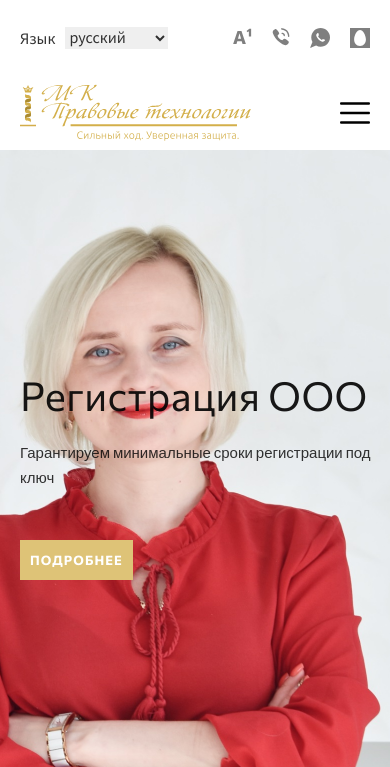
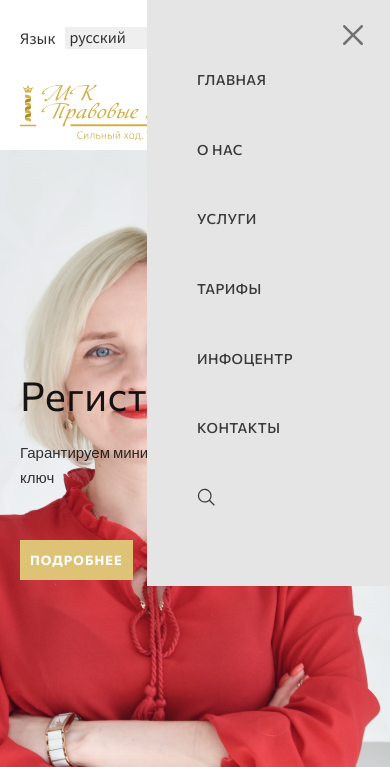
Before and after one commit to kuzkovandrey/test, a website: page app/index.html in a window 390 px wide. Both pictures are taken after a click on the link 355 px from the left and 112 px from the top of the page. Shown: the top 767 px of the page. Drawn offline with Linux system fonts and the light colour scheme; files that its build step writes are made by us from their sources.

Commit message:
Added adaptive menu, fixed bugs

```diff
--- a/app/index.html
+++ b/app/index.html
@@ -51,6 +51,7 @@
 			<img class="header__logo" src="svg/logo.svg" alt="logo">
 
 			<nav class="header__navbar navbar">
+				<a class="navbar__item--close" href="#"><img src="svg/close.svg" alt=""></a>
 				<a class="navbar__item" href="#">Главная</a>
 				<a class="navbar__item" href="#">О нас</a>
 				<a class="navbar__item" href="#">Услуги</a>
@@ -292,6 +293,7 @@
 		</section>
 
 		<section class="partners">
+
 			<div class="partners__wrapper">
 				<h2 class="partners__title">Отзывы наших партнеров</h2>
 				<div class="reviews">
@@ -399,6 +401,7 @@
 					<img loading="lazy" src="svg/partner-5.svg" alt="partner image" class="partner-lists__item">
 				</div>
 			</div>
+
 		</section>
 
 		<section class="we-do">
--- /dev/null
+++ b/app/scripts/slide-menu.js
@@ -0,0 +1,25 @@
+(function() {
+
+
+let menuOpenButton = document.getElementsByClassName("header__menu")[0];
+let menuCloseButton = document.getElementsByClassName("navbar__item--close")[0];
+let menu = document.getElementsByClassName("navbar")[0];
+
+
+menuOpenButton.addEventListener("click", (e) => {
+	e.preventDefault();
+	menu.style.opacity = "1";
+	menu.style.zIndex = "3";
+
+});
+
+menuCloseButton.addEventListener("click", (e) => {
+	e.preventDefault();
+	menu.style.opacity = "";
+	menu.style.zIndex = "";
+
+});
+
+
+
+})();
--- a/app/scss/directions.scss
+++ b/app/scss/directions.scss
@@ -30,6 +30,10 @@
 		letter-spacing: 0.03em;
 		color: rgba(0, 0, 0, 0.9);
 		max-width: 370px;
+
+		@media (max-width: 1300px) {
+			margin-bottom: 30px;
+		}
 	}
 
 	&__description {
--- a/app/scss/footer.scss
+++ b/app/scss/footer.scss
@@ -207,7 +207,7 @@
 	text-align: center;
 
 	& > p {
-		padding: 18px 0;
+		padding: 18px 50px;
 		font-family: Lato, sans-serif;
 		font-style: normal;
 		font-weight: 300;
--- a/app/scss/main-screen.scss
+++ b/app/scss/main-screen.scss
@@ -11,6 +11,7 @@
 		width: 30px;
 		height: 30px;
 		display: none;
+		z-index: 2;
 
 		@media (max-width: 1100px) {
 			display: inline-block;
@@ -88,6 +89,7 @@
 	justify-content: center;
 	align-items: center;
 	height: 20px;
+	z-index: 2;
 
 	@media (max-width: 370px) {
 		display: none;
@@ -114,6 +116,25 @@
 	display: flex;
 	justify-content: center;
 	align-items: center;
+	flex-direction: row;
+	position: relative;
+	transition: opacity 0.3s ease-in-out;
+	//opacity: 0;
+
+	@media (max-width: 1100px) {
+		//display: none;
+		z-index: -2;
+		opacity: 0;
+		top: -80px;
+		right: -23px;
+		position: absolute;
+		flex-direction: column;
+		background-color: #e5e5e5;
+		align-items: flex-start;
+		justify-content: space-around;
+		padding: 50px;
+		height: 70vh;
+	}
 
 	&__item {
 		text-decoration: none;
@@ -127,6 +148,26 @@
 		color: rgba(0, 0, 0, 0.75);
 		margin-right: 50px;
 		transition: color 0.2s;
+
+		&--close {
+			opacity: 0.5;
+			position: absolute;
+			top: 30px;
+			right: 30px;
+			display: none;
+			width: 20px;
+			height: 20px;
+
+			& > img {
+				width: 20px;
+				height: 20px;
+			}
+
+			@media (max-width: 1100px) {
+				display: inline-block;
+				//margin-bottom: 40px;
+			}
+		}
 
 		&:last-child {
 			margin-right: 0;
@@ -309,7 +350,9 @@
 @media (max-width: 1100px) {
 	.header {
 		&__navbar {
-			display: none;
+			//display: none;
+			//top: 0;
+			//position: absolute;
 		}
 
 		&__vision-problems {
--- a/app/scss/partners.scss
+++ b/app/scss/partners.scss
@@ -121,7 +121,7 @@
 	justify-content: space-between;
 	align-items: center;
 	flex-shrink: 0;
-	overflow: hidden;
+
 
 	@media (max-width: 1300px) {
 		width: 570px;
@@ -149,6 +149,7 @@
 }
 
 .review-card {
+
 	min-width: 570px;
 	background: #fff;
 	display: flex;
@@ -158,6 +159,7 @@
 	box-shadow: 0px 4px 20px rgba(0, 0, 0, 0.05);
 	margin-bottom: 30px;
 	margin-right: 30px;
+
 
 	@media (max-width: 1300px) {
 		margin-right: 0;
@@ -220,6 +222,7 @@
 		line-height: 25px;
 		letter-spacing: 0.01em;
 		color: rgba(0, 0, 0, 0.8);
+		overflow-x: hidden;
 
 		@media (max-width: 767px) {
 			padding-left: 100px;
```
Also changed, not shown: app/svg/close.svg (added), dist/css/main.min.css, dist/index.html, dist/scripts/main.min.js, dist/svg/close.svg (added).
